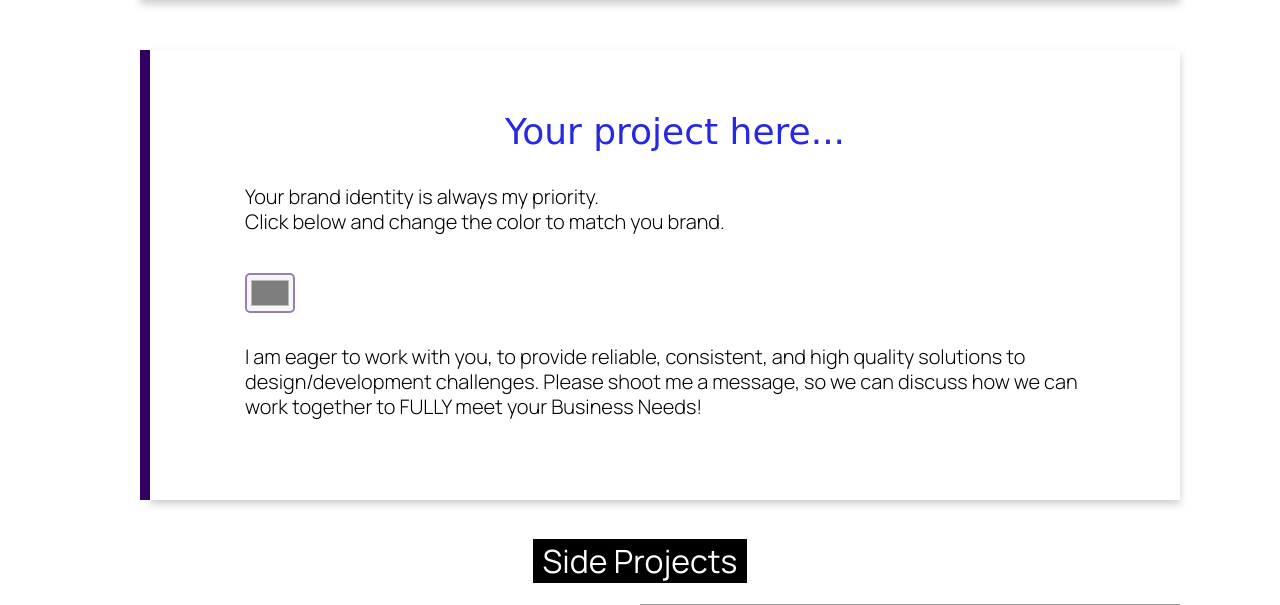
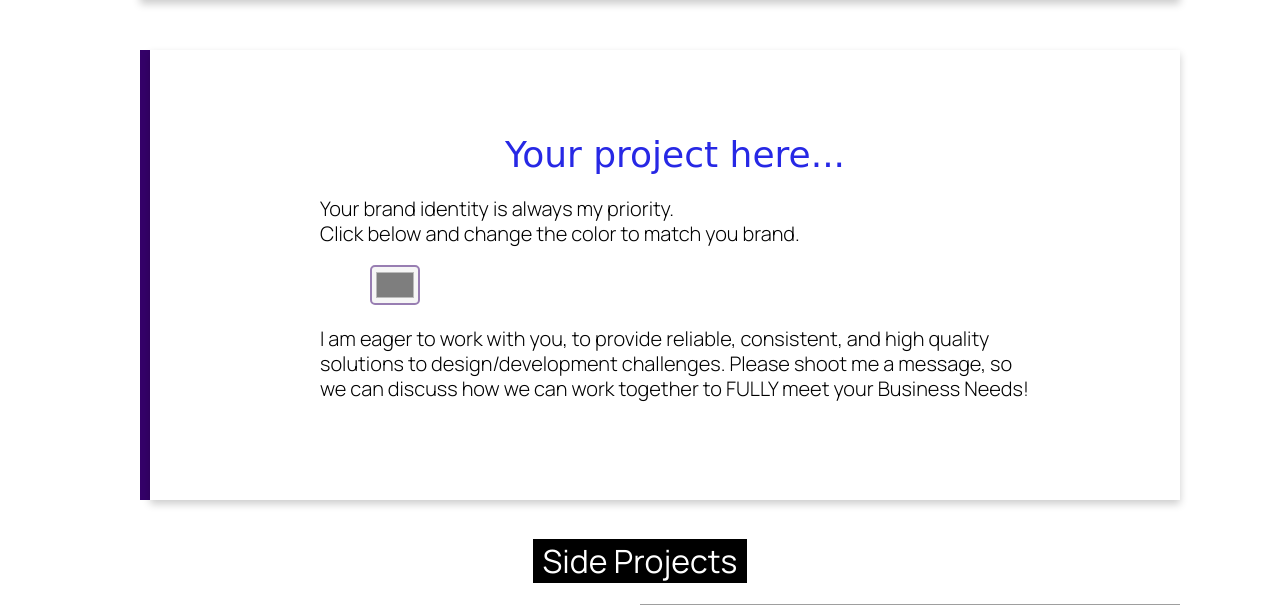
Before and after one commit to alexandrezagame/portfolio, a PHP site: page / in a window 1280 px wide. Shown: the part 3461-4066 px from the top of the page. Run offline with PHP 8.4, Linux system fonts and the light colour scheme; some libraries are stand-ins or nearby versions; some web fonts are replaced; grey boxes are pictures that could not be loaded.

Commit message:
changes in the portfolio

```diff
--- a/style/components/future-projects.css
+++ b/style/components/future-projects.css
@@ -1,8 +1,3 @@
-/*section.future-projects {
-	width: 90vw;
-	padding: 25px 50px 25px 50px;
-}*/
-
 .future-projects-card {
 	background-color: white;
 	padding: 25px;
@@ -21,8 +16,16 @@
 	font-family: 'Cedarville Cursive', cursive;
 }
 
+.future-projects-card {
+	padding: 10px 150px 20px 150px !important;
+	    display: flex;
+    justify-content: center;
+    align-items: center;
+    align-content: center;
+
+}
+
 .future-intro p {
-	padding: 10px 50px 20px 50px;
 	font-family: 'Manrope', sans-serif !important;
 	font-size: 20px !important;
 	font-weight: 300 !important;
```
